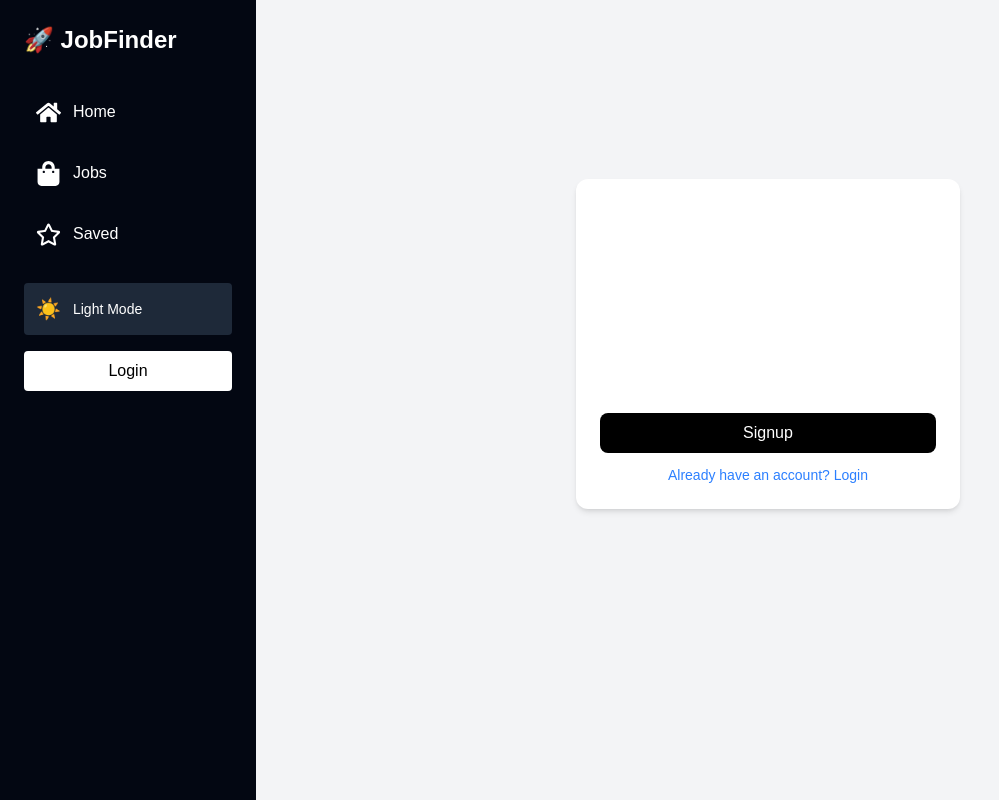
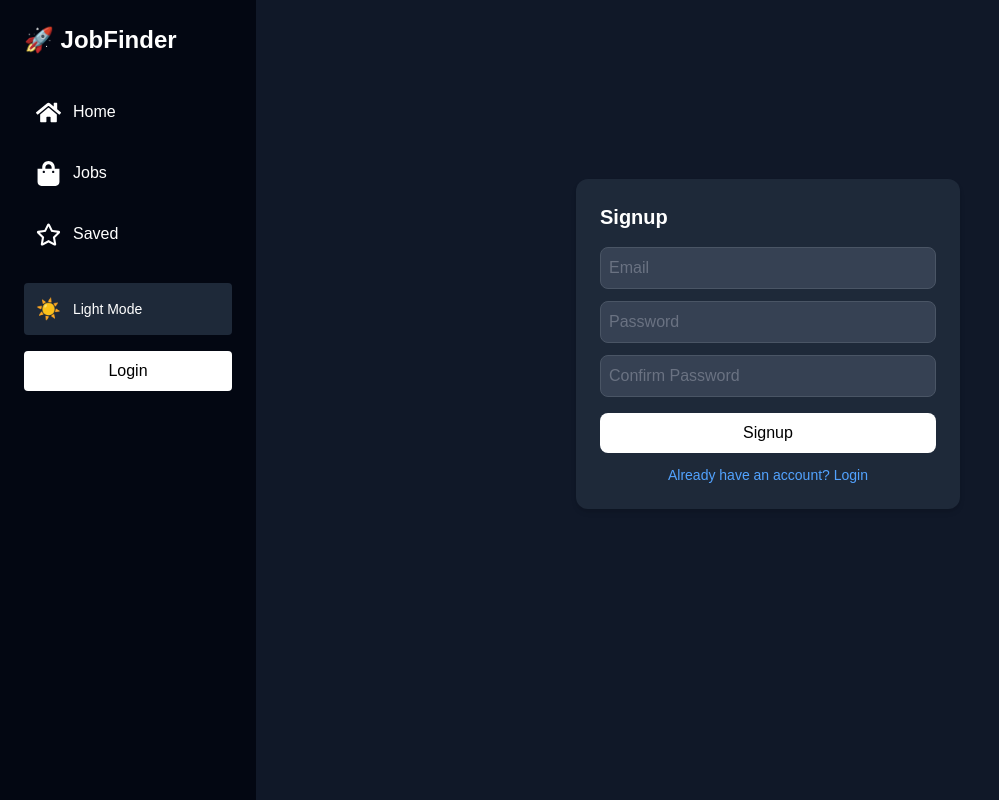
Before and after one commit to kirtan533/job-finder-app, a Next.js app: page /signup in a window 1280 px wide. Shown: the whole page, without its empty margins (0-999 px from the left). Built offline with nearby package versions, Linux system fonts and the light colour scheme; no server answers.

Commit message:
improved dark classes

```diff
--- a/src/app/globals.css
+++ b/src/app/globals.css
@@ -10,6 +10,15 @@ body {
   overflow-x: hidden;
   scroll-behavior: smooth;
 }
+/* Job description dark mode fix */
+.dark .job-description * {
+  background-color: transparent !important;
+  color: inherit !important;
+}
+
+.dark .job-description a {
+  color: #60a5fa !important;
+}
 
 @variant dark (&:where(.dark, .dark *));
 
--- a/src/app/jobs/[id]/page.js
+++ b/src/app/jobs/[id]/page.js
@@ -48,7 +48,7 @@ export default async function JobDetailsPage({ params, searchParams }) {
           {job.candidate_required_location}
         </p>
         <div
-          className="prose dark:prose-invert max-w-none text-gray-700 dark:text-gray-300"
+          className="prose dark:prose-invert max-w-none text-gray-700 dark:text-gray-300 job-description"
           dangerouslySetInnerHTML={{ __html: job.description }}
         />
         <a
--- a/src/app/page.js
+++ b/src/app/page.js
@@ -16,23 +16,23 @@ export default function HomePage() {
   }, [user]);
 
   return (
-    <div className="min-h-[80vh] flex items-center justify-center bg-gradient-to-br from-black via-gray-900 to-gray-800 text-white rounded-2xl">
+    <div className="min-h-[80vh] flex items-center justify-center bg-gradient-to-br from-black via-gray-900 to-gray-800 dark:from-gray-950 dark:via-gray-900 dark:to-gray-800 text-white rounded-2xl">
       <div className="text-center max-w-2xl px-4">
         <h1 className="text-3xl sm:text-5xl font-bold mb-4">
           🚀 Find Your Dream Job Easily
         </h1>
-        <p className="text-gray-300 mb-6">
+        <p className="text-gray-300 dark:text-gray-400 mb-6">
           Discover remote jobs, save your favorites, and apply faster — all in
           one place.
         </p>
         <div className="flex flex-col sm:flex-row gap-4 justify-center">
           <Link href="/jobs">
-            <button className="bg-white text-black px-6 py-3 rounded-full">
+            <button className="bg-white dark:bg-gray-100 text-black px-6 py-3 rounded-full hover:bg-gray-200 dark:hover:bg-gray-300 transition">
               Browse Jobs
             </button>
           </Link>
           <Link href="/saved">
-            <button className="border border-gray-400 px-6 py-3 rounded-full">
+            <button className="border border-gray-400 dark:border-gray-500 text-white px-6 py-3 rounded-full hover:bg-white/10 dark:hover:bg-white/5 transition">
               Saved Jobs
             </button>
           </Link>
--- a/src/app/signup/page.js
+++ b/src/app/signup/page.js
@@ -32,9 +32,11 @@ export default function SignupPage() {
     <div className="flex items-center justify-center min-h-[80vh]">
       <form
         onSubmit={handleSubmit(handleSignup)}
-        className="bg-white p-6 rounded-xl shadow-md w-full max-w-sm"
+        className="bg-white dark:bg-gray-800 p-6 rounded-xl shadow-md w-full max-w-sm"
       >
-        <h2 className="text-xl font-bold mb-4">Signup</h2>
+        <h2 className="text-xl font-bold mb-4 text-gray-900 dark:text-white">
+          Signup
+        </h2>
 
         <input
           {...register("email", {
@@ -45,11 +47,14 @@ export default function SignupPage() {
             },
           })}
           placeholder="Email"
-          className="w-full p-2 mb-3 border rounded-lg"
+          className="w-full p-2 mb-3 border border-gray-300 dark:border-gray-600 rounded-lg bg-white dark:bg-gray-700 text-gray-900 dark:text-white placeholder-gray-400 dark:placeholder-gray-500"
         />
         {errors.email && (
-          <p className="text-red-500 text-sm mb-2">{errors.email.message}</p>
+          <p className="text-red-500 dark:text-red-400 text-sm mb-2">
+            {errors.email.message}
+          </p>
         )}
+
         <input
           {...register("password", {
             required: "Password required",
@@ -64,11 +69,14 @@ export default function SignupPage() {
           })}
           type="password"
           placeholder="Password"
-          className="w-full p-2 mb-3 border rounded-lg"
+          className="w-full p-2 mb-3 border border-gray-300 dark:border-gray-600 rounded-lg bg-white dark:bg-gray-700 text-gray-900 dark:text-white placeholder-gray-400 dark:placeholder-gray-500"
         />
         {errors.password && (
-          <p className="text-red-500 text-sm mb-2">{errors.password.message}</p>
+          <p className="text-red-500 dark:text-red-400 text-sm mb-2">
+            {errors.password.message}
+          </p>
         )}
+
         <input
           {...register("confirmPassword", {
             required: "Confirm your password",
@@ -77,21 +85,23 @@ export default function SignupPage() {
           })}
           type="password"
           placeholder="Confirm Password"
-          className="w-full p-2 mb-4 border rounded-lg"
+          className="w-full p-2 mb-4 border border-gray-300 dark:border-gray-600 rounded-lg bg-white dark:bg-gray-700 text-gray-900 dark:text-white placeholder-gray-400 dark:placeholder-gray-500"
         />
         {errors.confirmPassword && (
-          <p className="text-red-500 text-sm mb-2">
+          <p className="text-red-500 dark:text-red-400 text-sm mb-2">
             {errors.confirmPassword.message}
           </p>
         )}
+
         <button
           type="submit"
-          className="w-full bg-black text-white py-2 rounded-lg hover:bg-gray-800 cursor-pointer"
+          className="w-full bg-black dark:bg-white dark:text-black text-white py-2 rounded-lg hover:bg-gray-800 dark:hover:bg-gray-200 cursor-pointer transition"
         >
           Signup
         </button>
+
         <p
-          className="mt-3 text-sm text-center cursor-pointer text-blue-500"
+          className="mt-3 text-sm text-center cursor-pointer text-blue-500 dark:text-blue-400"
           onClick={() => router.push("/login")}
         >
           Already have an account? Login
--- a/src/components/SideBarWrapper.js
+++ b/src/components/SideBarWrapper.js
@@ -11,9 +11,9 @@ export default function SideBarWrapper({ children }) {
     <>
       <MobileHeader onMenuClick={() => setIsOpen(true)} />
 
-      <div className="flex min-h-screen bg-gray-100">
+      <div className="flex min-h-screen bg-gray-100 dark:bg-gray-900">
         <Sidebar isOpen={isOpen} setIsOpen={setIsOpen} />
-        <main className="flex-1 md:ml-64 p-4 sm:p-6 overflow-y-auto h-screen">
+        <main className="flex-1 md:ml-64 p-4 sm:p-6 overflow-y-auto h-screen bg-gray-100 dark:bg-gray-900">
           {children}
         </main>
       </div>
```
